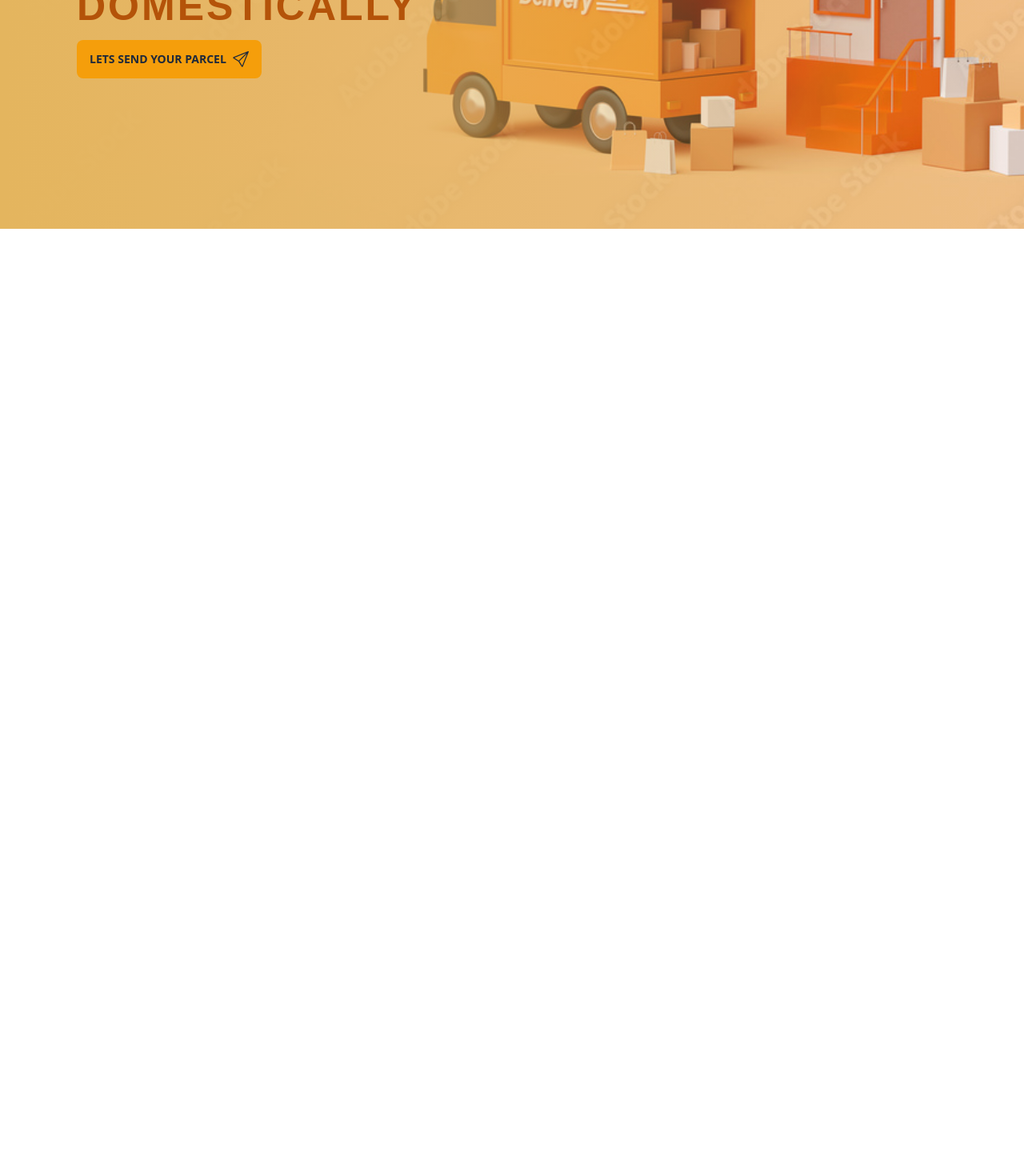
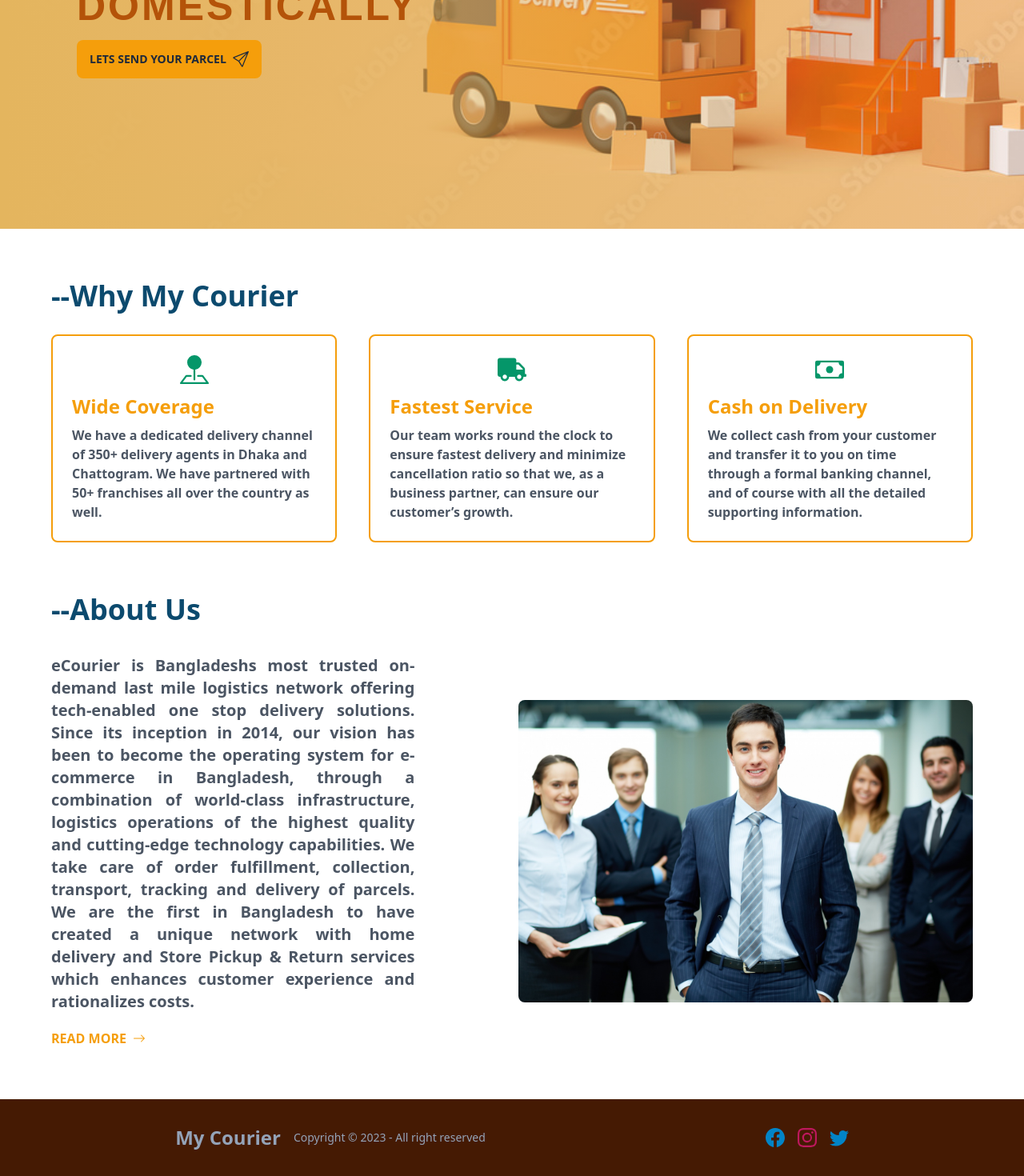
Before and after one commit to ibrahimRabbi/job-task, a React (Vite) app: page / in a window 1280 px wide. Shown: the part 498-1968 px from the top of the page at 80% size. Before the commit the page ends 800 px from the top, so only its background shows below. Built offline with nearby package versions, Linux system fonts and the light colour scheme; no server answers.

Commit message:
about section and feature section done

```diff
--- /dev/null
+++ b/src/Footer/Footer.jsx
@@ -0,0 +1,21 @@
+import React from 'react';
+import { BsFacebook, BsInstagram, BsTwitter } from 'react-icons/bs'
+const Footer = () => {
+    return (
+        <footer className="footer items-center p-4 text-slate-400 bg-amber-950">
+            <div className='w-[70%] mx-auto flex justify-between items-center p-4'>
+                <div className="flex items-center gap-4  ">
+                    <h1 className='text-2xl font-semibold text-slate-400'>My Courier</h1>
+                    <p>Copyright © 2023 - All right reserved</p>
+                </div>
+                <div className="flex text-2xl gap-4  ">
+                    <BsFacebook className='text-sky-600' />
+                    <BsInstagram className='text-pink-700' />
+                    <BsTwitter className='text-sky-600'/>
+                </div>
+            </div>
+        </footer>
+    );
+};
+
+export default Footer;
--- /dev/null
+++ b/src/home/About.jsx
@@ -0,0 +1,28 @@
+import React from 'react';
+import { BsArrowRight } from 'react-icons/bs';
+import { Link } from 'react-router-dom';
+
+const About = () => {
+    return (
+        <section className='w-[90%] my-16 mx-auto'>
+            <h1 className='text-4xl font-semibold text-sky-900'>--About Us</h1>
+            <div className='grid grid-cols-2 mt-9 items-center gap-4'>
+                <div className='w-[80%]'>
+                    <p className='text-xl font-semibold text-gray-600 text-justify'>eCourier is Bangladeshs most trusted on-demand last mile logistics network offering tech-enabled one stop delivery solutions. Since its inception in 2014, our vision has been to become the operating system for e-commerce in Bangladesh, through a combination of world-class infrastructure, logistics operations of the highest quality and cutting-edge technology capabilities.
+
+                        We take care of order fulfillment, collection, transport, tracking and delivery of parcels. We are the first in Bangladesh to have created a unique network with home delivery and Store Pickup & Return services which enhances customer experience and rationalizes costs.</p>
+                    <div className='mt-5'>
+                        <Link className='flex gap-2 items-center font-bold text-amber-500'>READ MORE <BsArrowRight /></Link>
+                    </div>
+                </div>
+
+                <div>
+                    <img className='rounded-lg' src="../../public/employee.jpg" />
+                </div>
+           </div>
+
+         </section>
+    );
+};
+
+export default About;
--- a/src/home/Home.jsx
+++ b/src/home/Home.jsx
@@ -1,10 +1,14 @@
 import React from 'react';
 import Banner from './Banner';
+import Whycourier from './Whycourier';
+import About from './About';
 
 const Home = () => {
     return (
         <div>
-            <Banner/>
+            <Banner />
+            <Whycourier />
+            <About/>
         </div>
     );
 };
--- a/src/home/Navber.jsx
+++ b/src/home/Navber.jsx
@@ -15,7 +15,7 @@
             <div className='w-[90%] mx-auto flex justify-between'>
 
                 <div className="">
-                    <Link to='/' className=" font-semibold text-2xl text-slate-800">My Curier</Link>
+                    <Link to='/' className=" font-semibold text-2xl text-slate-800">My Courier</Link>
                 </div>
 
                 <ul className='flex gap-6 text-lg text-slate-700 font-semibold'>
--- /dev/null
+++ b/src/home/Whycourier.jsx
@@ -0,0 +1,36 @@
+import React from 'react';
+import { BsPinMapFill, BsCash } from 'react-icons/bs'
+import { FaTruck } from 'react-icons/fa'
+import HeadLine from '../utility/HeadLine';
+const Whycourier = () => {
+    return (
+        <section className=' w-[90%] mx-auto mt-16'>
+            <h1 className='text-4xl font-semibold text-sky-900'>--Why My Courier</h1>
+            <div className='flex justify-around gap-10 mt-7'>
+                <div className=' border-amber-500 p-6 rounded-lg w-[52%] border-2'>
+                    <BsPinMapFill className='mx-auto text-4xl text-emerald-600' />
+                    <div>
+                        <h1 className='text-2xl font-semibold mt-3 text-amber-500'>Wide Coverage</h1>
+                        <p className='font-semibold text-gray-600 mt-2'>We have a dedicated delivery channel of 350+ delivery agents in Dhaka and Chattogram. We have partnered with 50+ franchises all over the country as well.</p>
+                    </div>
+                </div>
+                <div className=' border-amber-500 p-6 rounded-lg w-[52%] border-2'>
+                    <FaTruck className='mx-auto text-4xl text-emerald-600' />
+                    <div>
+                        <h1 className='text-2xl font-semibold mt-3 text-amber-500'>Fastest Service</h1>
+                        <p className='font-semibold text-gray-600 mt-2'>Our team works round the clock to ensure fastest delivery and minimize cancellation ratio so that we, as a business partner, can ensure our customer’s growth.</p>
+                    </div>
+                </div>
+                <div className=' border-amber-500 p-6 rounded-lg w-[52%] border-2'>
+                    <BsCash className='mx-auto text-4xl text-emerald-600' />
+                    <div>
+                        <h1 className='text-2xl font-semibold mt-3 text-amber-500'>Cash on Delivery</h1>
+                        <p className='font-semibold text-gray-600 mt-2'>We collect cash from your customer and transfer it to you on time through a formal banking channel, and of course with all the detailed supporting information.</p>
+                    </div>
+                </div>
+           </div>
+         </section>
+    );
+};
+
+export default Whycourier;
--- a/src/layout/Layout.jsx
+++ b/src/layout/Layout.jsx
@@ -1,12 +1,14 @@
 import React from 'react';
 import Navber from '../home/Navber';
 import { Outlet } from 'react-router-dom';
+import Footer from '../Footer/Footer';
 
 const Layout = () => {
     return (
         <div>
             <Navber />
-            <Outlet/>
+            <Outlet />
+            <Footer/>
         </div>
     );
 };
```
Also changed, not shown: public/employee.jpg (added).
